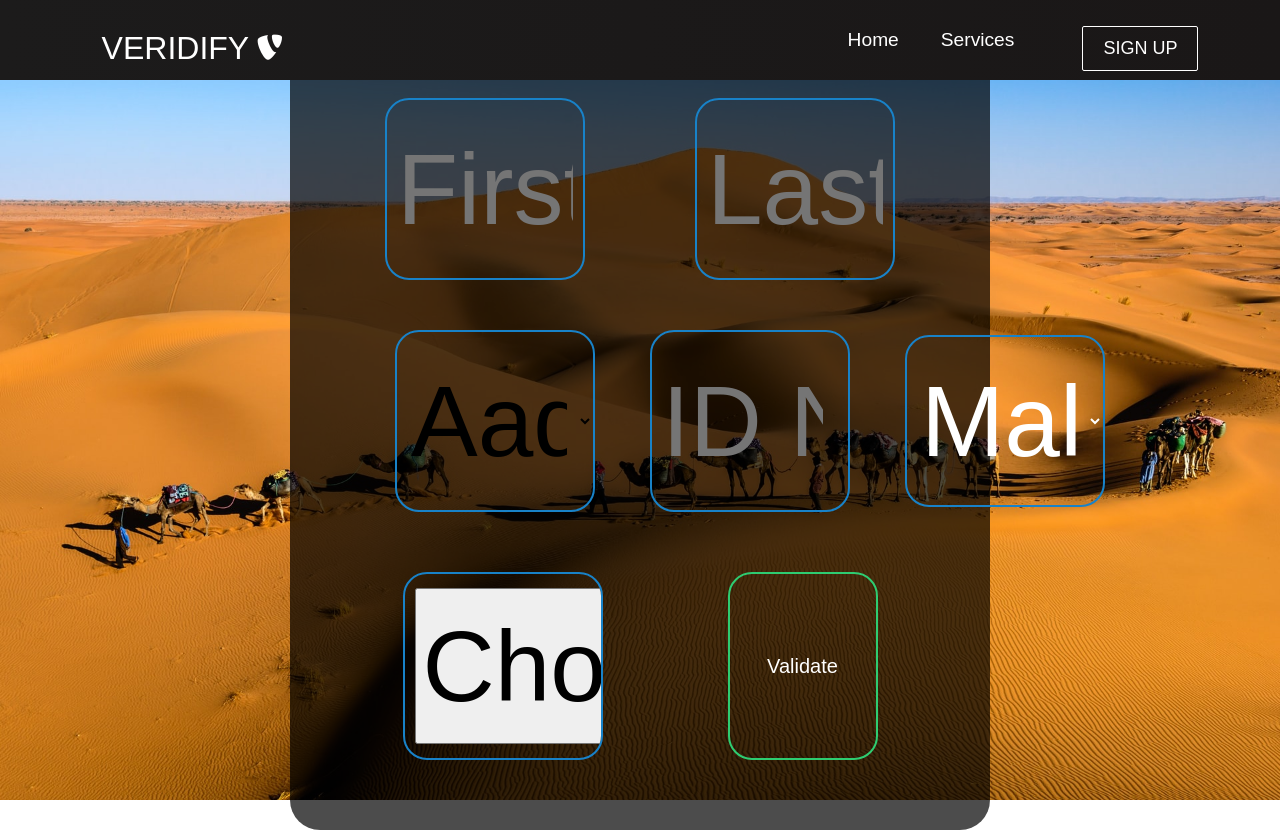
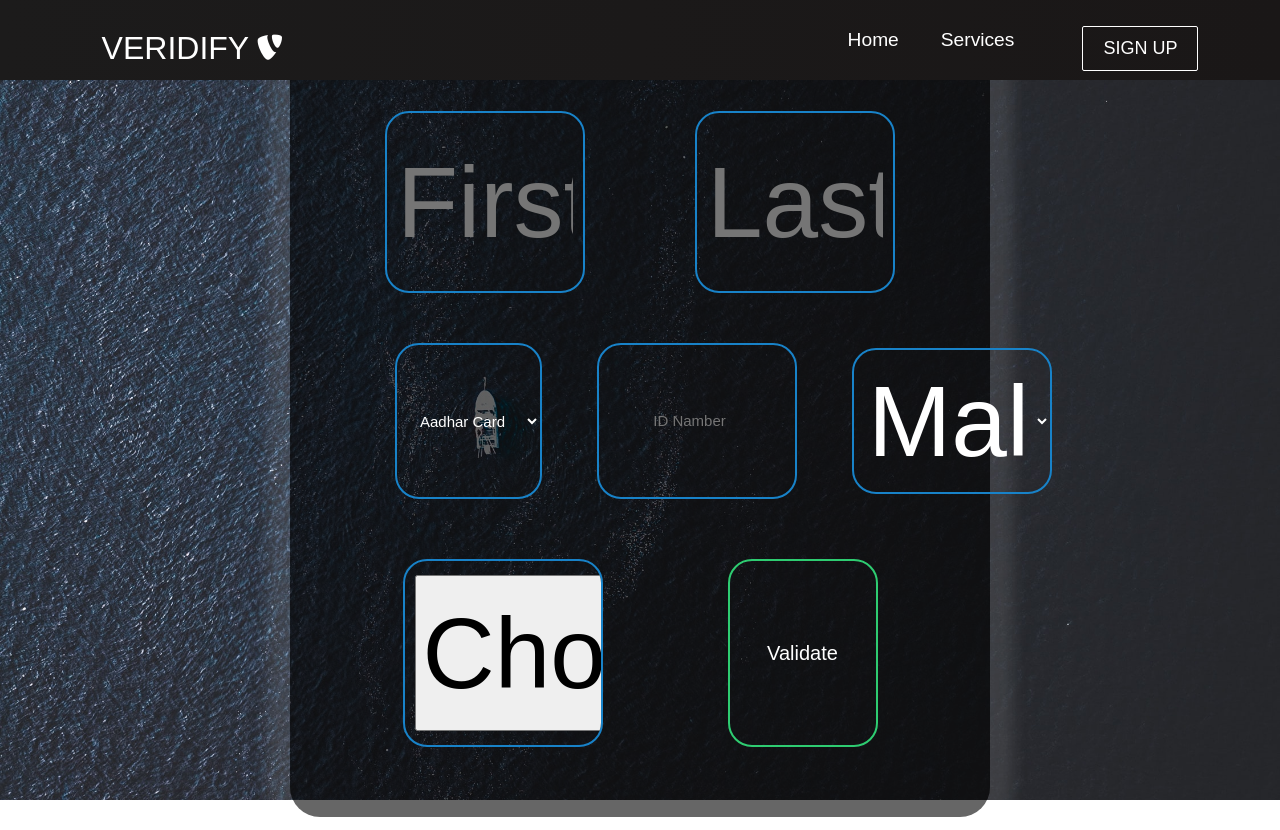
Before and after one commit to akashbg-rapyder/document-verification-system, a React (Create React App) app: page /services in a window 1280 px wide. Built offline with nearby package versions, Linux system fonts and the light colour scheme; the HTML template or start-up script is replaced by a standard one.

Commit message:
Ui Development v0.7- visual changes and upload file to s3 bucket

```diff
--- a/src/App.css
+++ b/src/App.css
@@ -35,7 +35,7 @@
 }
 
 .sign-up {
-  background-image: url('../public/images/img-8.jpg');
+  background-image: url('../public/images/img-3.jpg');
   background-position: center;
   background-size: cover;
   background-repeat: no-repeat;
--- a/src/components/pages/Services.js
+++ b/src/components/pages/Services.js
@@ -3,12 +3,37 @@ import '../../App.css';
 import './services.css'
 import './Services'
 import {useRef} from 'react';
+import { Upload } from "@aws-sdk/lib-storage";
+import { S3Client, S3 } from "@aws-sdk/client-s3";
+import { v4 as uuidv4 } from 'uuid';
 
 export default function Services() {
 
   const ref = useRef();
   var firstName, lastName, idNumber
   var userData = new Object();
+
+  const upload = (file)=>{
+    const fileName = uuidv4();
+
+    var file = file.target.files[0];
+    const target = {Bucket: "", Key:fileName, Body:file}
+    const credentials = {accessKeyId:"", secretAccessKey:""}
+    try {
+      const parallelUploads3 = new Upload({
+        client: new S3Client({region:"ap-south-1", credentials:credentials}),
+        params: target,
+        leavePartsOnError: false,
+      });
+      parallelUploads3.on("httpUploadProgress", (progress) => {
+        console.log(progress);
+      });
+      parallelUploads3.done();
+    }
+    catch (e) {
+      console.log(e);
+    }
+  }
 
   const buttoncliked = () => {
       firstName=document.querySelector("#firstName").value
@@ -33,21 +58,21 @@ export default function Services() {
     </div>
     <div className="custom-select">
     <select className='serviceSelect'>
-      <option value="1" checked>Aadhar Card</option>
-      <option value="2">PAN Card</option>
-      <option value="3">Driving Licence</option>
+      <option className="customOption" value="1" checked>Aadhar Card</option>
+      <option className="customOption" value="2">PAN Card</option>
+      <option className="customOption" value="3">Driving Licence</option>
     </select>
     <input className='serviceSelect' type="number" name="" placeholder="ID Namber" id="idNumber"/>
     <select className='serviceGender'>
-      <option value="0">Male</option>
-      <option value="1">Female</option>
+      <option className="customOption" value="1">Male</option>
+      <option className="customOption" checked value="2">Female</option>
+      <option className="customOption" value="3">Others</option>
     </select>
   </div>
   <div className='FileSubmit'>
-  <input type="file" id="myFile" name="filename"/>
+  <input type="file" id="myFile" onChange={upload} name="filename"/>
     <button onClick={buttoncliked} ref={ref} id="validate"className='btnLogin'>Validate</button>
   </div>
-
   </div>
 </div>;
 }
--- a/src/components/pages/services.css
+++ b/src/components/pages/services.css
@@ -5,7 +5,8 @@
     top: 50%;
     left: 50%;
     transform: translate(-50%,-50%);
-    background: rgba(0,0,0, .7);
+    background: rgba(0,0,0, .6);
+    box-shadow: 0px -1px 15px 23px rgba(255,255,255,0.1);
     text-align: left;
     border-radius: 30px;
   }
@@ -97,9 +98,10 @@
     padding: 14px 10px;
     width: 200px;
     outline: none;
-    color: black;
+    color: white;
     border-radius: 24px;
     transition: 0.25s;
+    font-size: 15px;
   }
 
   .custom-select{
@@ -130,3 +132,8 @@
     flex-direction: row;
     justify-content: flex-start;
   }
+
+  .customOption{
+    background: white;
+    color: black;
+  }
```
